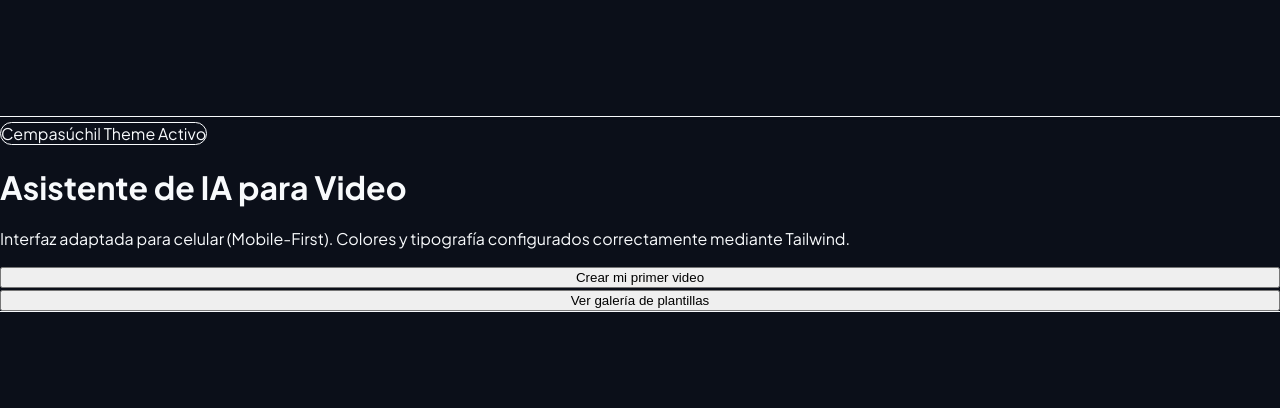
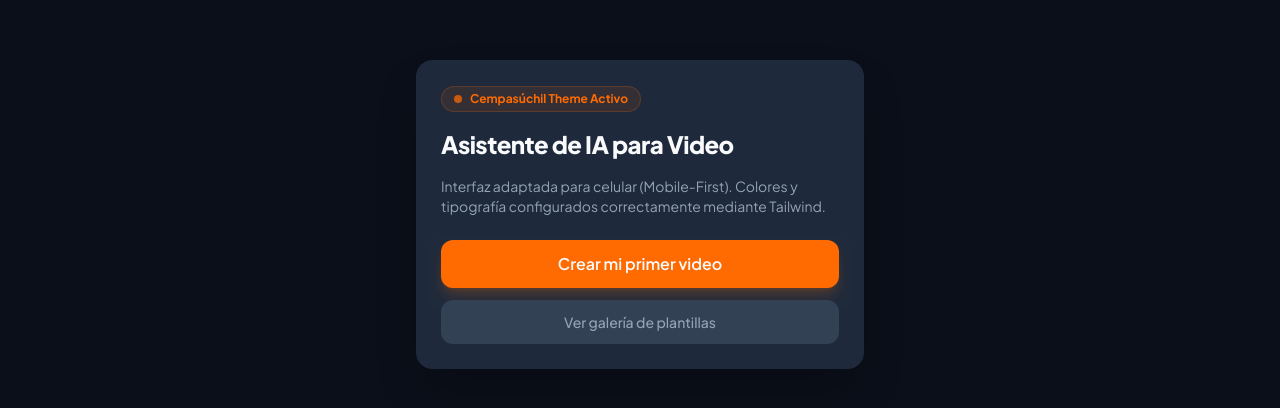
Before and after one commit to iavideogeneratorbyleon-ux/iavideogenerator, a React (Vite) app in the folder client/: page / in a window 1280 px wide. Shown: the part 186-594 px from the top of the page. Built offline with nearby package versions, Linux system fonts and the light colour scheme.

Commit message:
feat(frontend): configure Tailwind v4 and Cempasúchil dark theme successfully

```diff
--- a/client/index.html
+++ b/client/index.html
@@ -1,6 +1,7 @@
 <!doctype html>
 <html lang="en">
   <head>
+    <link href="https://fonts.googleapis.com/css2?family=Plus+Jakarta+Sans:wght@400;500;600;700;800&display=swap" rel="stylesheet">
     <meta charset="UTF-8" />
     <link rel="icon" type="image/svg+xml" href="/favicon.svg" />
     <meta name="viewport" content="width=device-width, initial-scale=1.0" />
--- a/client/package.json
+++ b/client/package.json
@@ -16,6 +16,7 @@
   "devDependencies": {
     "@eslint/js": "^10.0.1",
     "@tailwindcss/cli": "^4.3.4",
+    "@tailwindcss/vite": "^4.3.4",
     "@types/node": "^24.19.2",
     "@types/react": "^19.3.0",
     "@types/react-dom": "^19.3.0",
--- a/client/src/index.css
+++ b/client/src/index.css
@@ -1,15 +1,26 @@
 @import url('https://fonts.googleapis.com/css2?family=Plus+Jakarta+Sans:wght@400;500;600;700;800&display=swap');
+@import "tailwindcss";
 
-@tailwind base;
-@tailwind components;
-@tailwind utilities;
+@theme {
+  --font-sans: 'Plus Jakarta Sans', sans-serif;
 
-@layer base {
-  body {
-    background-color: #0B0F19;
-    color: #F8FAFC;
-    font-family: 'Plus Jakarta Sans', sans-serif;
-    margin: 0;
-    padding: 0;
-  }
+  --color-bg-main: #0B0F19;
+  --color-bg-surface: #1E293B;
+  --color-bg-hover: #334155;
+
+  --color-brand-primary: #FF6B00;
+  --color-brand-hover: #E05D00;
+
+  --color-text-main: #F8FAFC;
+  --color-text-muted: #94A3B8;
+
+  --color-border-subtle: #1E293B;
 }
+
+body {
+  background-color: var(--color-bg-main);
+  color: var(--color-text-main);
+  font-family: var(--font-sans);
+  margin: 0;
+  padding: 0;
+}
--- a/client/tailwind.config.js
+++ /dev/null
@@ -1,33 +0,0 @@
-/** @type {import('tailwindcss').Config} */
-export default {
-  content: [
-    "./index.html",
-    "./src/**/*.{js,ts,jsx,tsx}",
-  ],
-  theme: {
-    extend: {
-      fontFamily: {
-        sans: ['"Plus Jakarta Sans"', 'sans-serif'],
-      },
-      colors: {
-        bg: {
-          main: '#0B0F19',       /* Azul Noche Profundo */
-          surface: '#1E293B',    /* Gris Pizarra Azulado */
-          hover: '#334155',      /* Hover en tarjetas */
-        },
-        brand: {
-          primary: '#FF6B00',    /* Naranja Cempasúchil */
-          hover: '#E05D00',      /* Naranja oscuro para hover */
-        },
-        text: {
-          main: '#F8FAFC',       /* Blanco Cálido / Marfil */
-          muted: '#94A3B8',      /* Gris para textos secundarios */
-        },
-        border: {
-          subtle: '#1E293B',     /* Bordes sutiles */
-        }
-      }
-    },
-  },
-  plugins: [],
-}
--- a/client/vite.config.ts
+++ b/client/vite.config.ts
@@ -1,7 +1,10 @@
+import { defineConfig } from 'vite'
 import react from '@vitejs/plugin-react'
-import { defineConfig } from 'vite'
+import tailwindcss from '@tailwindcss/vite' // <-- 1. Importa el plugin
 
-// https://vite.dev/config/
 export default defineConfig({
-  plugins: [react()],
+  plugins: [
+    react(),
+    tailwindcss(), // <-- 2. Agrégalo aquí
+  ],
 })
```
Also changed, not shown: 1 other file (tests, documents, lock files or other folders).
